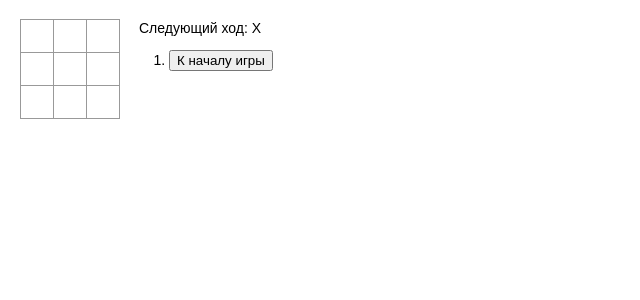
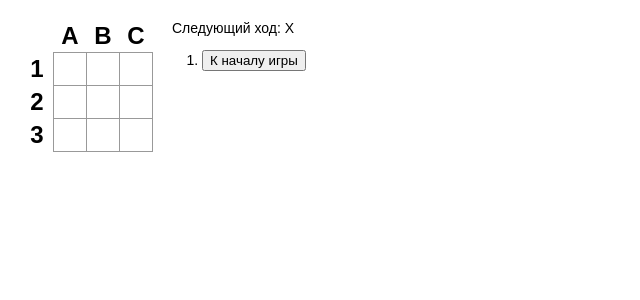
Before and after one commit to ShrewHools/react-tic-tac-toe, a React (Create React App) app: page / in a window 1280 px wide. Shown: the top 300 px of the page, without its empty margins (0-640 px from the left). Built offline with nearby package versions, Linux system fonts and the light colour scheme.

Commit message:
Add cell history logic for game

```diff
--- a/src/index.css
+++ b/src/index.css
@@ -32,6 +32,20 @@ ol, ul {
   width: 34px;
 }
 
+.square-desc {
+  background: #fff;
+  float: left;
+  font-size: 24px;
+  font-weight: bold;
+  line-height: 34px;
+  height: 34px;
+  margin-right: -1px;
+  margin-top: -1px;
+  padding: 0;
+  text-align: center;
+  width: 34px;
+}
+
 .square:focus {
   outline: none;
 }
--- a/src/index.js
+++ b/src/index.js
@@ -12,11 +12,11 @@ function Square(props) {
 }
 
 class Board extends React.Component {
-	renderSquare(i) {
+	renderSquare(i, cell) {
 		return (
 			<Square
 				value={this.props.squares[i]}
-				onClick={ () => this.props.onClick(i) }
+				onClick={ () => this.props.onClick(i, cell) }
 			/>
 		);
 	}
@@ -25,19 +25,28 @@ class Board extends React.Component {
 		return (
 			<div>
 				<div className="board-row">
-					{this.renderSquare(0)}
-					{this.renderSquare(1)}
-					{this.renderSquare(2)}
+					<div className="square-desc"></div>
+					<div className="square-desc">A</div>
+					<div className="square-desc">B</div>
+					<div className="square-desc">C</div>
 				</div>
 				<div className="board-row">
-					{this.renderSquare(3)}
-					{this.renderSquare(4)}
-					{this.renderSquare(5)}
+					<div className="square-desc">1</div>
+					{this.renderSquare(0, { column: 'A', row: 1 })}
+					{this.renderSquare(1, { column: 'B', row: 1 })}
+					{this.renderSquare(2, { column: 'C', row: 1 })}
 				</div>
 				<div className="board-row">
-					{this.renderSquare(6)}
-					{this.renderSquare(7)}
-					{this.renderSquare(8)}
+					<div className="square-desc">2</div>
+					{this.renderSquare(3, { column: 'A', row: 2 })}
+					{this.renderSquare(4, { column: 'B', row: 2 })}
+					{this.renderSquare(5, { column: 'C', row: 2 })}
+				</div>
+				<div className="board-row">
+					<div className="square-desc">3</div>
+					{this.renderSquare(6, { column: 'A', row: 3 })}
+					{this.renderSquare(7, { column: 'B', row: 3 })}
+					{this.renderSquare(8, { column: 'C', row: 3 })}
 				</div>
 			</div>
 		);
@@ -49,14 +58,15 @@ class Game extends React.Component {
 		super(props);
 		this.state = {
 			history: [{
-				squares: Array(9).fill(null)
+				squares: Array(9).fill(null),
+				cell: null
 			}],
 			stepNumber: 0,
 			xIsNext: true
 		}
 	}
 
-	handleClick(i) {
+	handleClick(i, cell) {
 		// slice => создает копию массива
 		const history = this.state.history.slice(0, this.state.stepNumber + 1);
 		const current = history[history.length - 1];
@@ -71,6 +81,7 @@ class Game extends React.Component {
 		this.setState({
 			history: history.concat([{
 				squares: squares,
+				cell: cell
 			}]),
 			stepNumber: history.length,
 			xIsNext: !xIsNext
@@ -88,13 +99,13 @@ class Game extends React.Component {
 		const history = this.state.history;
 		const current = history[this.state.stepNumber];
 		const winner = calculateWinner(current.squares);
-
 		const moves = history.map( (step, move) => {
+			debugger;
 			const desc = move ?
-				'Перейти к ходу #' + move :
+				'Перейти к ходу(' + step.cell.column + step.cell.row +') #' + move :
 				'К началу игры';
 			return (
-				<li key={step}>
+				<li key={move}>
 					<button onClick={ () => this.jumpTo(move) }>{desc}</button>
 				</li>
 			);
@@ -110,7 +121,7 @@ class Game extends React.Component {
 		return (
 			<div className="game">
 				<div className="game-board">
-					<Board squares={current.squares} onClick={ (i) => this.handleClick(i) }/>
+					<Board squares={current.squares} onClick={ (i, cell) => this.handleClick(i, cell) }/>
 				</div>
 				<div className="game-info">
 					<div className="status">{status}</div>
```
